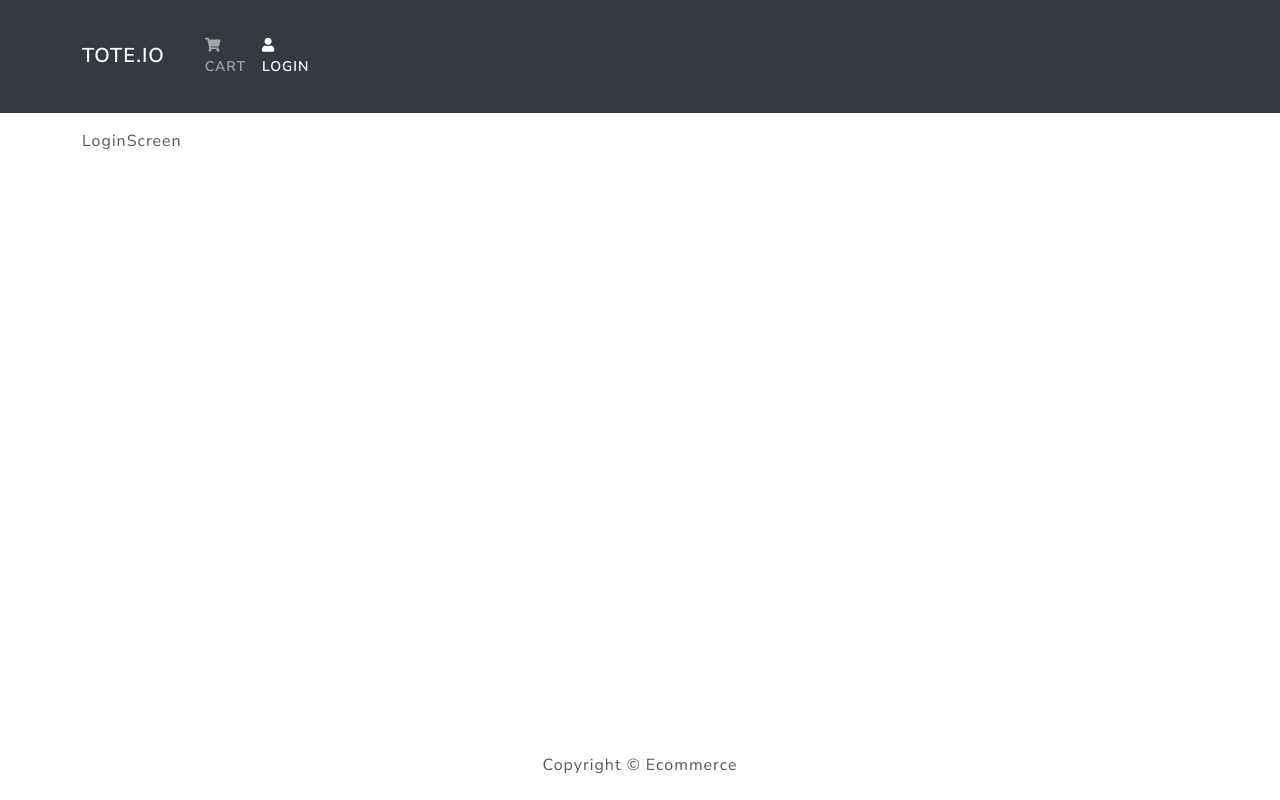
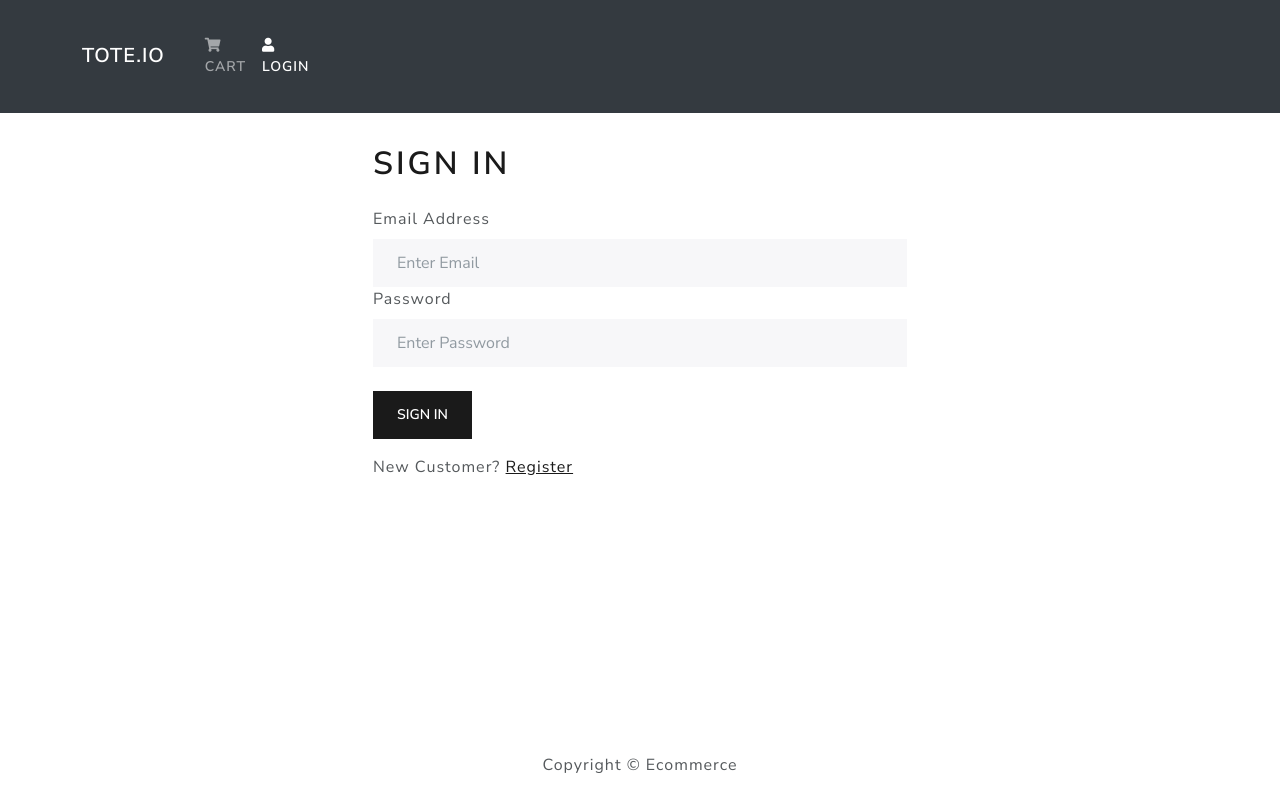
Before and after one commit to lawrencesalinas/Tote.io, a React (Create React App) app: page /login in a window 1280 px wide. Built offline with nearby package versions, Linux system fonts and the light colour scheme.

Commit message:
user login successful

```diff
--- a/src/actions/userActions.js
+++ b/src/actions/userActions.js
@@ -13,7 +13,7 @@
            })
            const config = {
                headers:{
-                   'Content-tyoe': 'application/json'
+                   'Content-type': 'application/json'
                }
            }
            const {data} = await axios.post(
--- /dev/null
+++ b/src/components/FormContainer.js
@@ -0,0 +1,17 @@
+import React from "react";
+import { Container, Row, Col } from "react-bootstrap";
+
+function FormContainer({ children }) {
+  return (
+    <Container>
+        {/* centered className component */}
+      <Row className="justify-content-md-center">
+        <Col xs={12} md={6}>
+          {children}
+        </Col>
+      </Row>
+    </Container>
+  );
+}
+
+export default FormContainer;
--- a/src/reducers/userReducers.js
+++ b/src/reducers/userReducers.js
@@ -13,7 +13,7 @@
                 return { loading: true}
             // api has returned some data, payload is we got from our api call
             case USER_LOGIN_SUCCESS:
-                return { loading: false, userinfo: action.payload }
+                return { loading: false, userInfo: action.payload }
             // error
             case USER_LOGIN_FAIL:
                 return { loading: false, error: action.payload }
--- a/src/screens/LoginScreen.js
+++ b/src/screens/LoginScreen.js
@@ -1,20 +1,79 @@
-import React, { useState, useEffect} from 'react'
-import {Link } from 'react-router-dom'
-import {Form, Button, Row, Col} from 'react-bootstrap'
-import { useDispatch, useSelector} from 'react-redux'
-import Loader from '../components/Loader'
-import Message from '../components/Message'
-import { login } from '../actions/userActions'
+import React, { useState, useEffect } from "react";
+import { Link, useLocation, useNavigate } from "react-router-dom";
+import { Form, Button, Row, Col } from "react-bootstrap";
+import { useDispatch, useSelector } from "react-redux";
+import Loader from "../components/Loader";
+import Message from "../components/Message";
+import { login } from "../actions/userActions";
+import FormContainer from "../components/FormContainer";
 
 function LoginScreen() {
-const [email, setEmail] = useState('')
-const[password, setPassword] = useState('')
+  const [email, setEmail] = useState("");
+  const [password, setPassword] = useState("");
 
+  const dispatch = useDispatch()
 
+  const location = useLocation();
+  const navigate = useNavigate()
+  // split redirect
+  const redirect = location.search ? location.search.split("=")[1] : "/";
+
+  // use useSelector to get the part of the state login
+  const userLogin = useSelector(state => state.userLogin)
+  // destructure userlogin from userReducer
+  const {loading, error, userInfo} = userLogin
+
+  useEffect(()=> {
+      if(userInfo){
+          navigate(redirect)
+      }
+  },[navigate, userInfo, redirect ])
+
+  const submitHandler = (e) => {
+    e.preventDefault();
+    dispatch(login(email, password))
+    console.log("submitted");
+  };
 
   return (
-    <div>LoginScreen</div>
-  )
+    <FormContainer>
+      <h1>Sign In</h1>
+      <Form onSubmit={submitHandler}>
+        <Form.Group controlId="email">
+          <Form.Label>Email Address</Form.Label>
+          <Form.Control
+            type="email"
+            placeholder="Enter Email"
+            value={email}
+            onChange={(e) => setEmail(e.target.value)}
+          ></Form.Control>
+        </Form.Group>
+
+        <Form.Group controlId="password">
+          <Form.Label>Password</Form.Label>
+          <Form.Control
+            type="password"
+            autoComplete="off"
+            placeholder="Enter Password"
+            value={password}
+            onChange={(e) => setPassword(e.target.value)}
+          ></Form.Control>
+        </Form.Group>
+        <br></br>
+        <Button type="submit" variant="primary">
+          Sign In
+        </Button>
+      </Form>
+      <Row className="py-3">
+        <Col>
+          New Customer?{" "}
+          <Link to={redirect ? `/register?redirect=${redirect}` : "/register"}>
+            Register
+          </Link>
+        </Col>
+      </Row>
+    </FormContainer>
+  );
 }
 
-export default LoginScreen
+export default LoginScreen;
```
